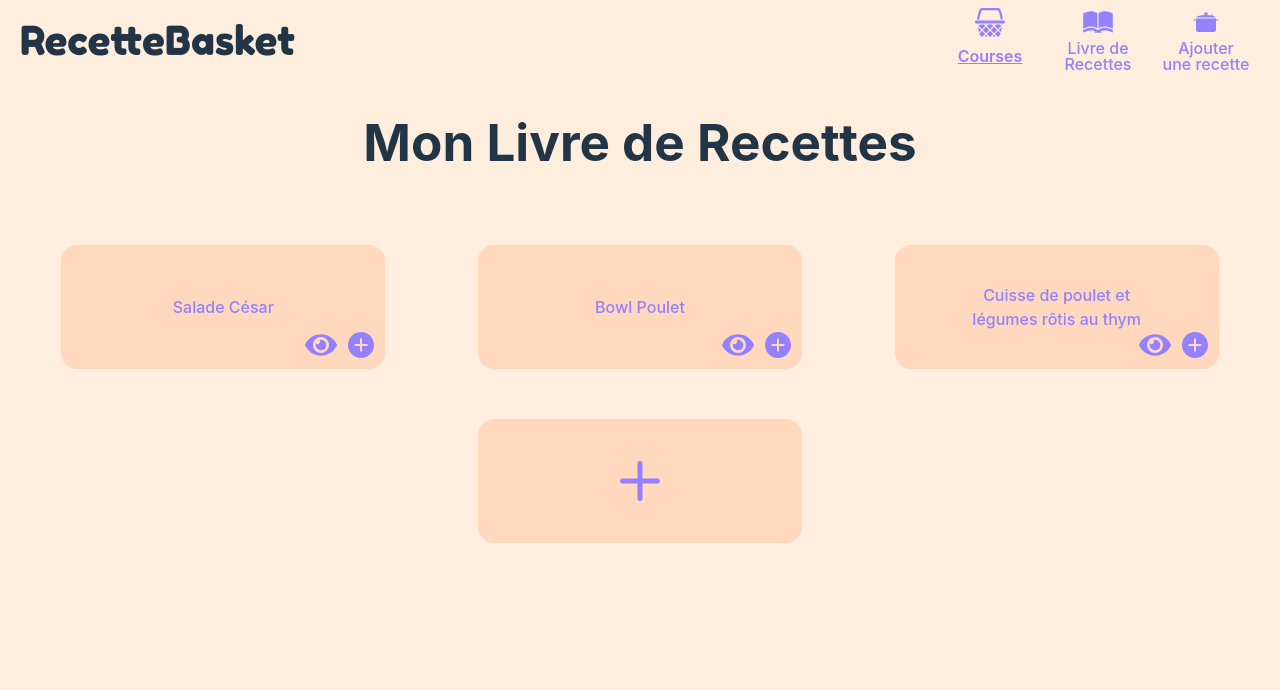
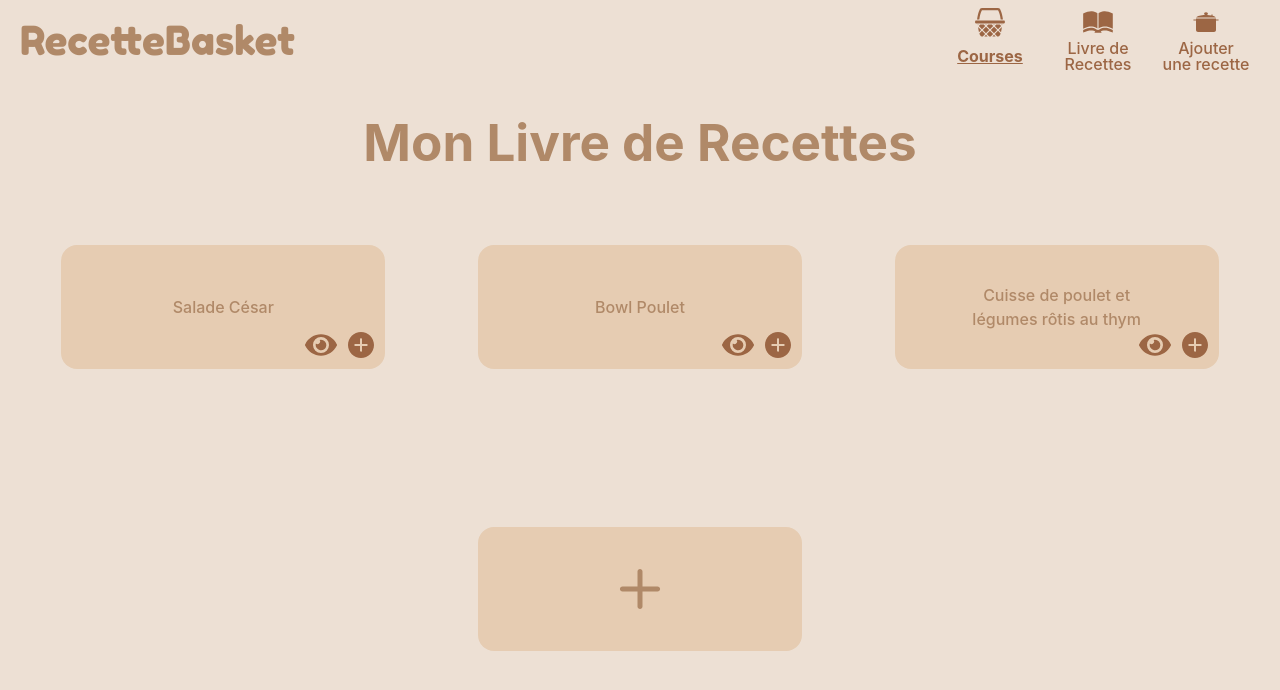
Before and after one commit to charlottemllt/recipes-app, a React (Vite) app: page /recipes_book in a window 1280 px wide. Shown: the top 690 px of the page. Built offline with nearby package versions, Linux system fonts and the light colour scheme.

Commit message:
changed color palette (to be improved)

```diff
--- a/src/App.css
+++ b/src/App.css
@@ -8,18 +8,35 @@
   height: 100vh;
   width: 100vw;
   margin: 0;
-  /* padding: 2rem; */
   text-align: center;
 
-  --color1: #FFEEDD; /* background */
-  --color2: #FFD8BE;
-  --color3: #9381FF; /* text */
-  --color4: #B8B8FF;
-  --color5: #F8F7FF;
+  --color1: #EDE0D4;
+  --color2: #E6CCB2;
+  --color3: #DDB892;
+  --color4: #B08968;
+  --color5: #7F5539;
+  --color6: #9C6644;
 
   background-color: var(--color1);
 }
 
+.Btn{
+  width: 240px;
+  height: 28px;
+  border-radius: 12px;
+  padding: 4px 8px;
+  margin: 8px 0;
+  background-color: var(--color6);
+  color: var(--color3);
+  border: 2px solid var(--color6);
+  display: flex;
+  justify-content: center;
+  align-items: center;
+  &:hover{
+    color: var(--color6);
+    background-color: var(--color3);
+  }
+}
 
 .Header{
   height: 80px;
@@ -30,12 +47,10 @@
   .appTitle{
     font-family: 'Fredoka One', cursive;
     font-size: 40px;
-
   }
   nav{
     display:flex;
   }
-
   .NavItem{
     display: flex;
     flex-direction: column;
@@ -43,7 +58,10 @@
     align-items: center;
     padding: 4px;
     width: 100px;
-    color: var(--color3);
+    color: var(--color6);
+    &:hover{
+      color: var(--color5);
+    }
     .icon{
       width: 32px;
       height: 32px;
@@ -56,11 +74,17 @@
       align-items: center;
     }
     .selected{
-      font-weight: 600;
+      font-weight: 700;
       text-decoration: underline;
     }
   }
 }
+.Homepage, .RecipesBook, .NewRecipe, .RecipeDetails{
+  height: calc(100% - 80px);
+  width: 100%;
+  /* overflow: auto; */
+}
+
 .Homepage{
   nav{
     display: flex;
@@ -81,8 +105,14 @@
   }
 }
 
+.RecipesBook{
+  display: flex;
+  flex-direction: column;
+  align-items: stretch;
+  justify-content: flex-start;
   .recipesList{
     display: flex;
+    flex: 1;
     flex-wrap: wrap;
     justify-content: space-around;
     align-items: start;
@@ -99,7 +129,7 @@
       align-items: center;
       position: relative;
       .recipeItem{
-      color: var(--color3);
+        color: var(--color4);
         text-wrap: balance;
         &.addNewRecipe{
           width: 80px;
@@ -112,7 +142,7 @@
         border-radius: 16px;
         position: absolute;
         top: calc(100% - 40px);
-      fill: var(--color3);
+        fill: var(--color6);
         &:hover{
           transform: scale(1.15);
           transition: all ease 0.2s;
@@ -127,8 +157,9 @@
 
       &:hover{
         /* animation: openCard 1s ease infinite alternate; */
-      box-shadow: var(--color2) 5px 5px 10px;
+        box-shadow: var(--color5) 5px 5px 10px;
         transition: all ease 0.2s;
+      }
     }
   }
 }
@@ -139,8 +170,6 @@
   justify-content: flex-start;
   align-items: center;
   padding: 40px;
-  height: calc(100% - 80px);
-  overflow: scroll;
   .BackBtn {
     display: flex;
     align-self: flex-start;
@@ -154,15 +183,15 @@
       stroke-width: 1;
     }
     &:hover{
-      /* font-weight: 800; */
-      font-size: 18px;
-      svg {
-        /* stroke-width: 2; */
-      }
+      transform: scale(1.15);
+      transition: all ease 0.2s;
     }
   }
   .recipeImage{
-    border-radius: 12px;
+    width: 640px;
+    height: 360px;
+    transform: scale(0.8);
+    border-radius: 20px;
   }
   .recipeInfos{
     width: 700px;
@@ -190,7 +219,7 @@
     }
   }
   .recipeDetails{
-    background-color: var(--color5);
+    background-color: var(--color4);
     display: flex;
     flex-direction: column;
     justify-content: flex-start;
@@ -212,23 +241,6 @@
       }
     }
   }
-  .Btn{
-    width: 240px;
-    height: 28px;
-    border-radius: 12px;
-    padding: 4px 8px;
-    margin: 8px 0;
-    background-color: var(--color3);
-    color: var(--color5);
-    border: 2px solid var(--color3);
-    display: flex;
-    justify-content: center;
-    align-items: center;
-    &:hover{
-      color: var(--color3);
-      background-color: var(--color5);
-    }
-  }
 }
 
 .NewRecipe{
@@ -236,18 +248,53 @@
   flex-direction: column;
   justify-content: flex-start;
   align-items: center;
+  input, textarea, select{
+    background: var(--color2);
+    color: var(--color4);
+    border: 1px solid var(--color4);
+  }
+  .recipeTitle{
+    width: 30%;
+    height: 24px;
+    border-radius: 8px;
+  }
   .tagsSelection{
     display: flex;
     .tagItem{
       display: flex;
       flex-direction: column;
       align-items: center;
-      checkbox{
+      .checkbox{
         width: 16px;
         height: 16px;
-        border: 1px solid black;
+        border: 1px solid var(--color6);
         border-radius: 4px;
+        background-color: var(--color2);
       }
     }
   }
+  .imageImport{
+    width: 640px;
+    height: 360px;
+    transform: scale(0.8);
+    display: flex;
+    justify-content: center;
+    align-items: center;
+    border-radius: 20px;
+    background: var(--color2);
+    .imageSubdivision{
+      width: 480px;
+      height: 200px;
+      display: flex;
+      justify-content: center;
+      align-items: center;
+      border-radius: 20px;
+      background-color: white;
     }
+    svg{
+      color: var(--color4);
+      width: 160px;
+      height: 160px;
+    }
+  }
+}
--- a/src/index.css
+++ b/src/index.css
@@ -1,16 +1,17 @@
 :root {
-  --color1: #FFEEDD; /* background */
-  --color2: #FFD8BE;
-  --color3: #9381FF; /* text */
-  --color4: #B8B8FF;
-  --color5: #F8F7FF;
+  --color1: #EDE0D4;
+  --color2: #E6CCB2;
+  --color3: #DDB892;
+  --color4: #B08968;
+  --color5: #7F5539;
+  --color6: #9C6644;
 
   font-family: Inter, system-ui, Avenir, Helvetica, Arial, sans-serif;
   line-height: 1.5;
   font-weight: 400;
 
-  color-scheme: light dark;
-  color: var(--color3);
+  color-scheme: var(--color1);
+  color: var(--color4);
   background-color: var(--color1);
 
   font-synthesis: none;
@@ -21,12 +22,12 @@
 
 a {
   font-weight: 500;
-  color: #646cff;
+  color: var(--color6);
   text-decoration: inherit;
 }
-a:hover {
-  color: #535bf2;
-}
+/* a:hover {
+  color: var(--color3);
+} */
 
 body {
   margin: 0;
@@ -34,6 +35,7 @@ body {
   place-items: center;
   min-width: 320px;
   min-height: 100vh;
+  background-color: var(--color1);
 }
 
 #root{
@@ -67,11 +69,11 @@ button:focus-visible {
 
 @media (prefers-color-scheme: light) {
   :root {
-    color: #213547;
-    background-color: #ffffff;
+    /* color: #213547; */
+    background-color: var(--color1);
   }
   a:hover {
-    color: #747bff;
+    color: var(--color5);
   }
   button {
     background-color: #f9f9f9;
--- a/src/pages/NewRecipe.jsx
+++ b/src/pages/NewRecipe.jsx
@@ -3,6 +3,7 @@ import { useState } from 'react'
 import { PiOvenFill } from "react-icons/pi";
 import { TbSeeding, TbSalad } from "react-icons/tb";
 import { BiTimer } from "react-icons/bi";
+import { FaTrashCan } from "react-icons/fa6";
 
 import { IoMdArrowRoundBack, IoMdAdd } from "react-icons/io";
 
@@ -56,24 +57,28 @@ function NewRecipe(){
         setSteps(stepsUpdated)
     }
 
+    function deleteStep(){
+        console.log("delete step")
+    }
+
     return (
         <div className="NewRecipe">
-            <input placeholder="Ajouter le nom de la recette"></input>
+            <input className="recipeTitle" placeholder="Ajouter le nom de la recette"></input>
             <div className="tagsSelection">
                 {Object.keys(TAG_ICONS).map( (tag) => {
                     return (
                         <div className="tagItem" key={TAG_ICONS[tag]["ID"]}>
                             {TAG_ICONS[tag]["icon"]}
                             <span className="tagLabel">{tag}</span>
-                            <checkbox></checkbox>
+                            <input type="checkbox" className="checkbox"></input>
                         </div>
                     )
                 })}
             </div>
             <div className="imageImport">
-                <div className>
-                    <IoMdAdd />
-                </div>
+                {/* <div className="imageSubdivision"> */}
+                    <IoMdAdd className="addImageIcon"/>
+                {/* </div> */}
             </div>
             <div className="recipeInfos">
                 <div className="recipePreparation">
@@ -100,7 +105,7 @@ function NewRecipe(){
                                             <option>Ing 1</option>
                                             <option>Ing 2</option>
                                         </select>
-                                        <span onClick={deleteIngredient} id={ingredient["ID"]}>Trash</span>
+                                        <span onClick={deleteIngredient} id={ingredient["ID"]}><FaTrashCan /></span>
                                     </div>
                                 )
                             })
@@ -115,8 +120,11 @@ function NewRecipe(){
                 {
                     steps.map( (step, idx) => {
                         return (
-                            <input key={idx}></input>
-                            // TODO: change the key
+                            <div className="stepItem" key={idx}>
+                                <textarea></textarea>
+                                {/* // TODO: change the key */}
+                                <span onClick={deleteStep} id={idx}><FaTrashCan /></span>
+                            </div>
                         )
                     })
                 }
--- a/src/pages/RecipeDetails.jsx
+++ b/src/pages/RecipeDetails.jsx
@@ -33,7 +33,7 @@ function RecipeDetails(){
         <div className="RecipeDetails">
             <Link className="BackBtn" to="/recipes_book">
                 <IoMdArrowRoundBack />
-                <div>Retour</div>
+                <div className="backText">Retour</div>
             </Link>
             <h2>{recipe["Name"]}</h2>
             <div className="recipeTags">
@@ -41,7 +41,7 @@ function RecipeDetails(){
                     return TAG_ICONS[tag]["icon"]
                 })}
             </div>
-            <img className="recipeImage" src="https://picsum.photos/710/375" height={375} width={710}></img>
+            <img className="recipeImage" src="https://picsum.photos/640/360"></img>
             <div className="recipeInfos">
                 <div className="recipePreparation">
                     <div className="detailsSubtitle">Preparation :</div>
```
Lines whose indentation alone changed are shown as unchanged.
